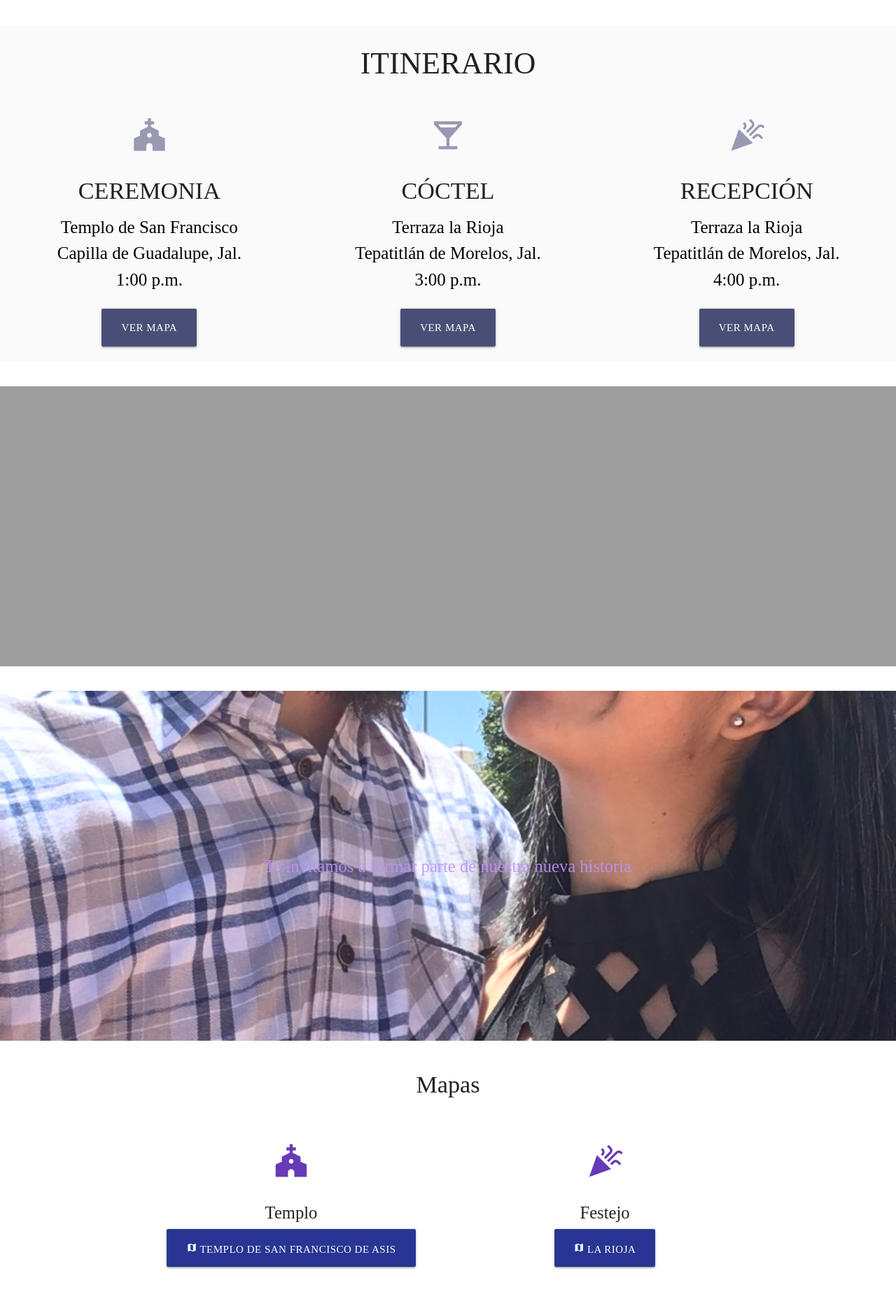
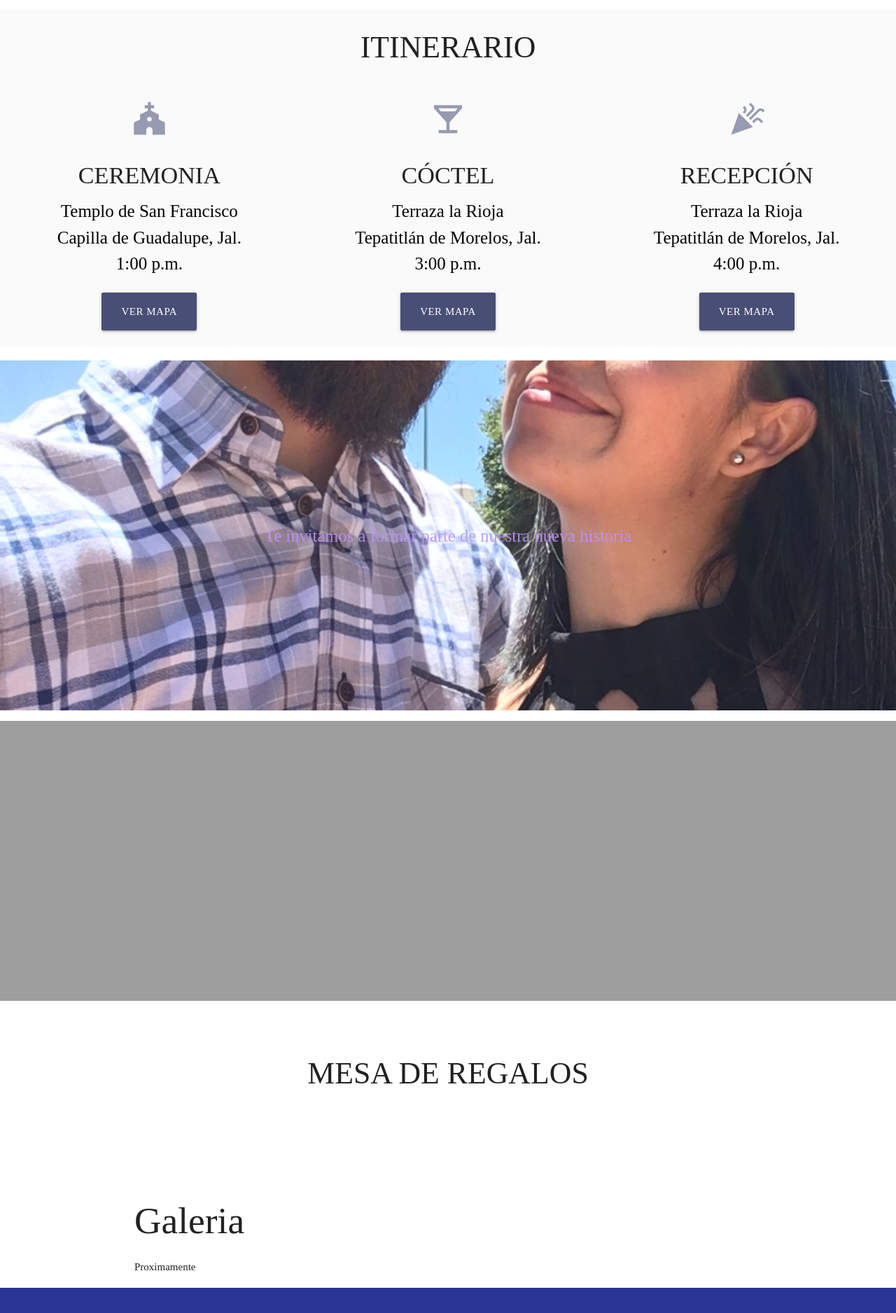
Before and after one commit to Diego448/wedding_control, a Flask app: page / in a window 1280 px wide. Shown: the part 1404-3280 px from the top of the page at 70% size. Run offline with Flask 3, Linux system fonts and the light colour scheme; some libraries are stand-ins or nearby versions; some web fonts are replaced.

Commit message:
Correccion color botones

```diff
--- a/static/css/style.css
+++ b/static/css/style.css
@@ -167,7 +167,8 @@ a.ex5 {
 }
 
 .blue-darkgray-color{
-  background-color: #494E76;
+  background-color: #494E76 !important;
+
 }
 
 .blue-lihtgray-color{
--- a/templates/parallax-template/index.html
+++ b/templates/parallax-template/index.html
@@ -100,7 +100,6 @@
             <a class="ex4 black-text cormorant-upright-regular" >Teresa Gómez Vázquez</a>
             <br>
             <a class="ex4 black-text cormorant-upright-regular" >Joel Serrano Hernández</a>
-            <br><br>
           </div>
       </div>
       <div class="row ">
@@ -146,7 +145,7 @@
             <a class="ex4 center black-text cormorant-upright-regular" >Capilla de Guadalupe, Jal.</a><br>
             <a class="ex4 center black-text cormorant-upright-regular" >1:00 p.m.</a><br><br>
 
-            <a href="https://maps.app.goo.gl/8ZSx6jMHi81Uhepi9" class="btn-large waves-effect waves-light blue-darkgray-color">
+            <a href="https://maps.app.goo.gl/8ZSx6jMHi81Uhepi9" class="btn-large waves-effect blue-darkgray-color">
               <span> VER MAPA </span>
             </a>
           </div>
@@ -183,7 +182,22 @@
         </div>
       </div>
 
-  <div class="section">
+
+
+  <div class="parallax-container valign-wrapper">
+    <div class="section no-pad-bot">
+      <div class="container">
+        <div class="row center">
+          <h5 class="header col s12 light">Te invitamos a formar parte de nuestra nueva historia</h5>
+        </div>
+      </div>
+    </div>
+    <div class="parallax">
+      <img src={{ url_for('static', filename='background1.jpg') }} alt="Unsplashed background img 2">
+    </div>
+  </div>
+
+    <div class="section">
     <div class="row">
       <div class="slider">
         <ul class="slides">
@@ -220,47 +234,16 @@
     </div>
   </div>
 
-  <div class="parallax-container valign-wrapper">
-    <div class="section no-pad-bot">
-      <div class="container">
-        <div class="row center">
-          <h5 class="header col s12 light">Te invitamos a formar parte de nuestra nueva historia</h5>
-        </div>
-      </div>
-    </div>
-    <div class="parallax">
-      <img src={{ url_for('static', filename='background1.jpg') }} alt="Unsplashed background img 2">
-    </div>
-  </div>
-
   <div class="container">
     <div class="section">
       <div class="row">
         <div class="col s12 center">
           <h3><i class="mdi-content-send brown-text"></i></h3>
-          <h4>Mapas</h4>
+          <h3 class="header center light cormorant-upright-regular ">MESA DE REGALOS</h3>
           <div class="section">
 
             <div class="row">
-              <div class="col s12 m6">
-                <div class="icon-block">
-                  <h2 class="center deep-purple-text"><i class="material-icons">church</i></h2>
-                  <h5 class="center">Templo</h5>
-                  <a href="https://maps.app.goo.gl/8ZSx6jMHi81Uhepi9" class="btn-large waves-effect waves-light indigo darken-3 lighten-1">
-                    <span><i class="material-icons">map</i> Templo de San Francisco de Asis</span>
-                  </a>
-                </div>
-              </div>
 
-              <div class="col s12 m6">
-                <div class="icon-block">
-                  <h2 class="center deep-purple-text"><i class="material-icons">celebration</i></h2>
-                  <h5 class="center">Festejo</h5>
-                  <a href="https://maps.app.goo.gl/7TVTEPGi5B5f34i5A" class="btn-large waves-effect waves-light indigo darken-3 lighten-1">
-                    <span><i class="material-icons">map</i> La Rioja</span>
-                  </a>
-                </div>
-              </div>
             </div>
           </div>
         </div>
```
Also changed, not shown: static/liverpool.png (added).
